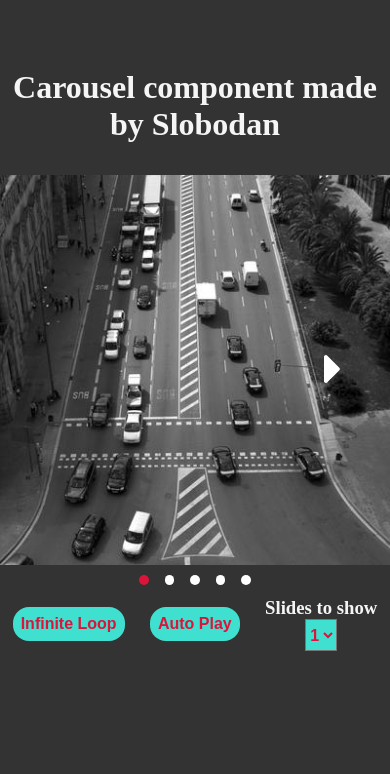
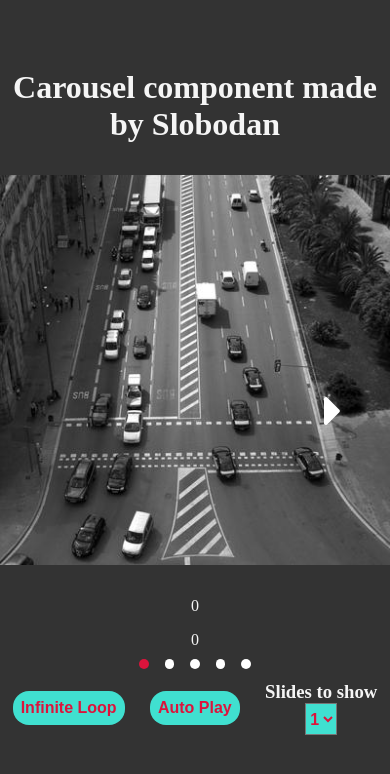
Before and after one commit to bobson/Carousel, a React (Vite) app: page / in a window 390 px wide. Shown: the top 774 px of the page. Built offline with nearby package versions, Linux system fonts and the light colour scheme.

Commit message:
testing on mobile

```diff
--- a/src/components/Slider/Slider.js
+++ b/src/components/Slider/Slider.js
@@ -111,6 +111,7 @@ const Slider = (props) => {
       const moveEndPos = getPositionX(e);
       const diff = moveEndPos - startPos.current;
       startTime.current = e.timeStamp;
+      console.log(e);
 
       if (diff < -20 || diff > 20)
         document.body.classList.add("vertical-scroll");
@@ -132,8 +133,10 @@ const Slider = (props) => {
       isDragging.current = false;
 
       endTime.current = e.timeStamp;
+      // console.log(e);
 
       const distance = currentPosition.current - prevPosition.current;
+      // console.log(distance);
 
       /* Go to the next or prev slide if the dragMove speed
       is less then 0.3s */
@@ -142,11 +145,11 @@ const Slider = (props) => {
       console.log(speed);
       if (
         distance <= -width.current / 2 ||
-        (distance < 0 && speed < 200) //
+        (distance < 0 && speed < 300) //
       )
         nextSlide();
 
-      if (distance > width.current / 2 || (distance > 0 && speed < 200))
+      if (distance > width.current / 2 || (distance > 0 && speed < 300))
         prevSlide();
 
       updatePosByIndex();
@@ -267,6 +270,8 @@ const Slider = (props) => {
         )}
       </div>
       <div className="navigation">{rnederNavigation()}</div>
+      <p>{endTime.current}</p>
+      <p>{startTime.current}</p>
     </div>
   );
 };
```
